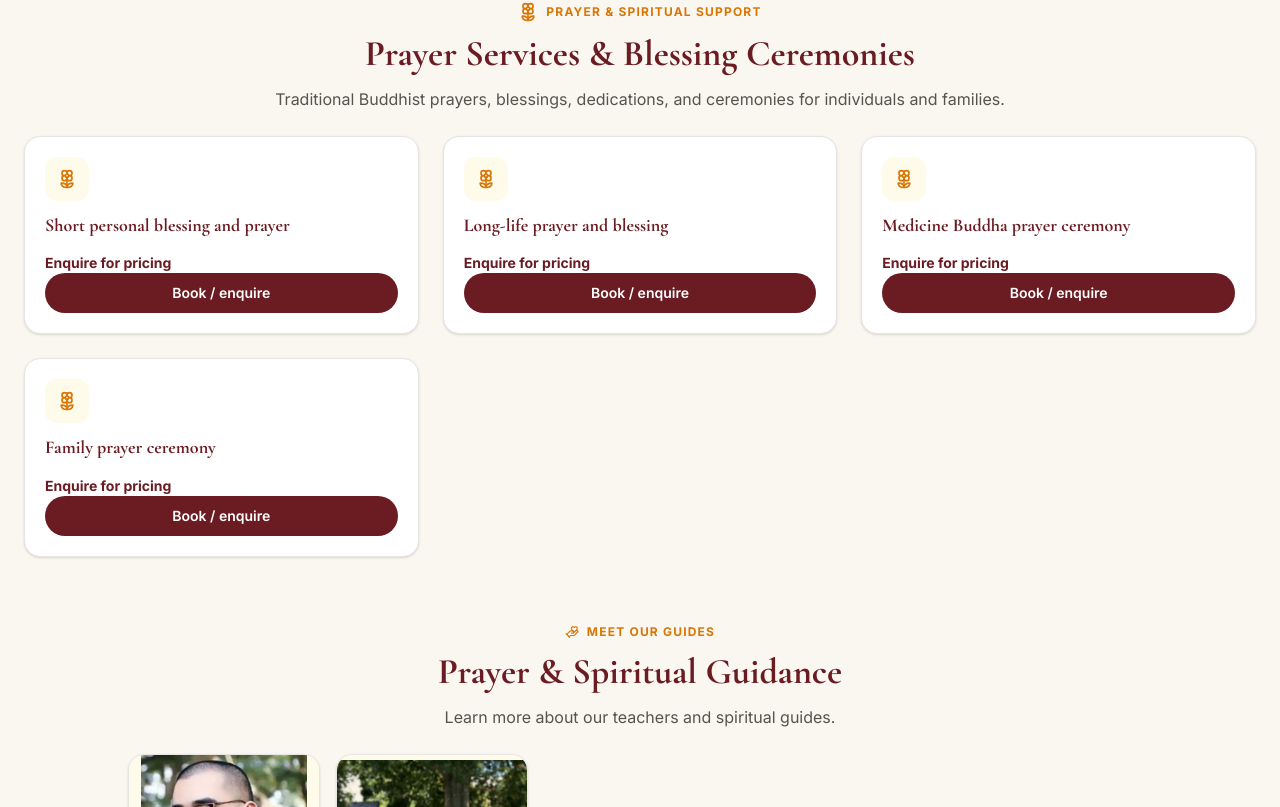
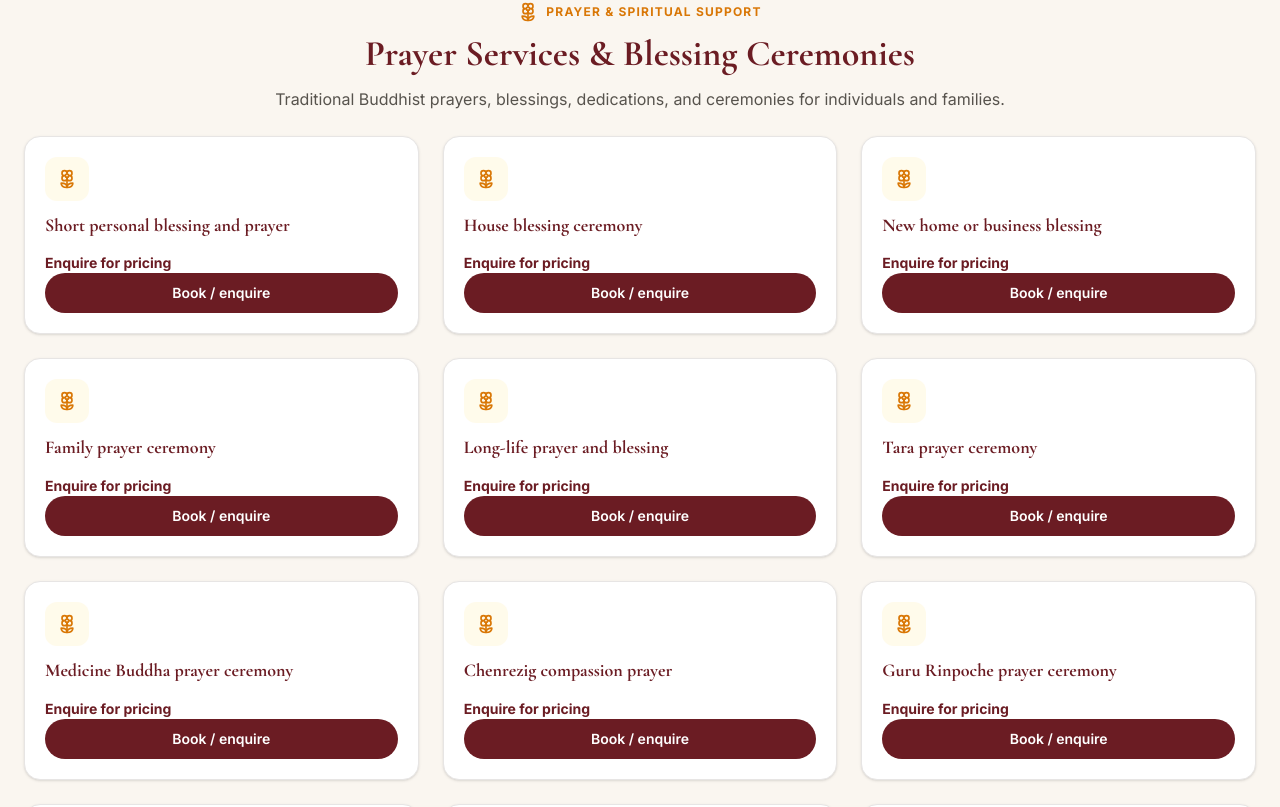
Before and after one commit to sherpaten/Zero-Point-Meditation-Center, a React (Vite) app in the folder zero-point-meditation/: page /services in a window 1280 px wide. Shown: the part 2373-3180 px from the top of the page. Built offline with nearby package versions, Linux system fonts and the light colour scheme.

Commit message:
Restore full prayer services list with enquiry pricing (#19)

```diff
--- a/zero-point-meditation/src/pages/Services.jsx
+++ b/zero-point-meditation/src/pages/Services.jsx
@@ -8,9 +8,17 @@ import karmaGyatsoPhoto from "../assets/Teams/Teachers/karma Gyatso lopon la .jp
 
 const prayerServices = [
   { name: 'Short personal blessing and prayer', price: 'Enquire for pricing' },
+  { name: 'House blessing ceremony', price: 'Enquire for pricing' },
+  { name: 'New home or business blessing', price: 'Enquire for pricing' },
+  { name: 'Family prayer ceremony', price: 'Enquire for pricing' },
   { name: 'Long-life prayer and blessing', price: 'Enquire for pricing' },
+  { name: 'Tara prayer ceremony', price: 'Enquire for pricing' },
   { name: 'Medicine Buddha prayer ceremony', price: 'Enquire for pricing' },
-  { name: 'Family prayer ceremony', price: 'Enquire for pricing' },
+  { name: 'Chenrezig compassion prayer', price: 'Enquire for pricing' },
+  { name: 'Guru Rinpoche prayer ceremony', price: 'Enquire for pricing' },
+  { name: 'Memorial prayer for a deceased loved one', price: 'Enquire for pricing' },
+  { name: 'Extended prayer and dedication ceremony', price: 'Enquire for pricing' },
+  { name: 'Special multi-monastic prayer gathering', price: 'Enquire for pricing', detail: 'Depending on gathering size (approximately 400–2,000 monks)' },
 ];
 
 const courses = [
```
